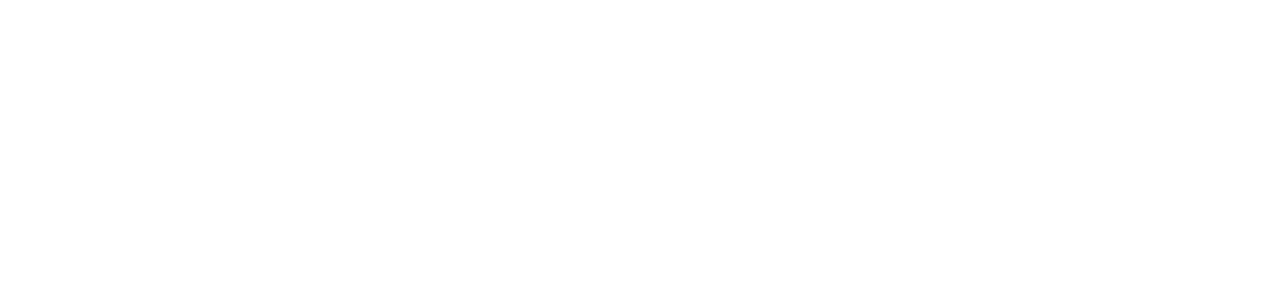
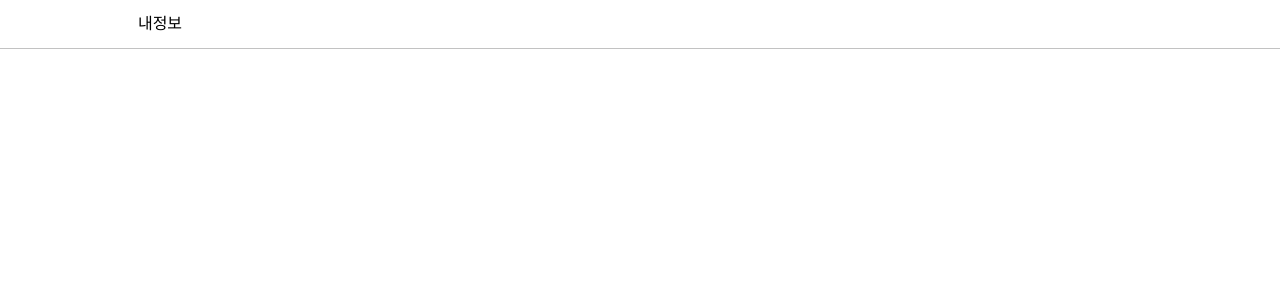
Before and after one commit to Jjaang9/app, a Next.js app: page / in a window 1280 px wide. Shown: the top 300 px of the page. Built offline with nearby package versions, Linux system fonts and the light colour scheme.

Commit message:
ADD :: AppLayout, Header

```diff
--- a/src/app/layout.tsx
+++ b/src/app/layout.tsx
@@ -1,5 +1,6 @@
 "use client";
 
+import AppLayout from "@/layouts/AppLayout";
 import GlobalStyle from "@/styles/global.style";
 
 export default function RootLayout({
@@ -10,7 +11,9 @@
   return (
     <html lang="en">
       <GlobalStyle />
-      <body>{children}</body>
+      <body>
+        <AppLayout>{children}</AppLayout>
+      </body>
     </html>
   );
 }
--- /dev/null
+++ b/src/components/common/Header.tsx
@@ -0,0 +1,25 @@
+import styled from "styled-components";
+
+const Header = () => {
+  return (
+    <StyledHeader>
+      <Title>내정보</Title>
+    </StyledHeader>
+  );
+};
+
+const StyledHeader = styled.div`
+  width: 100%;
+  height: 48px;
+  border-bottom: 1px solid #c2c2c2;
+`;
+
+const Title = styled.div`
+  width: 25%;
+  height: 100%;
+  display: flex;
+  align-items: center;
+  justify-content: center;
+`;
+
+export default Header;
--- /dev/null
+++ b/src/layouts/AppLayout.tsx
@@ -0,0 +1,23 @@
+import Header from "@/components/common/Header";
+import React, { ReactNode } from "react";
+import { styled } from "styled-components";
+
+const AppLayout = ({ children }: { children: ReactNode }) => {
+  return (
+    <StyledAppLayout>
+      <Header />
+      <Children>{children}</Children>
+    </StyledAppLayout>
+  );
+};
+
+const StyledAppLayout = styled.div`
+  display: flex;
+  flex-direction: column;
+`;
+
+const Children = styled.div`
+  flex-grow: 1;
+`;
+
+export default AppLayout;
```
Also changed, not shown: src/components/NavBar.tsx (added).
